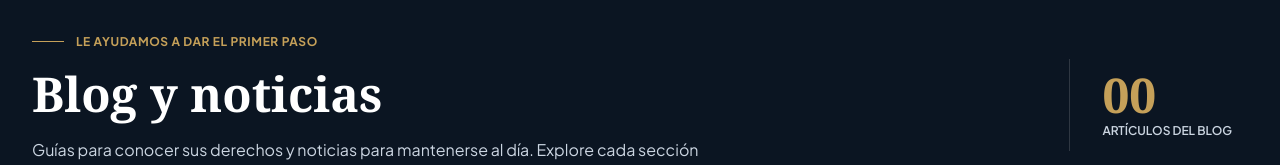
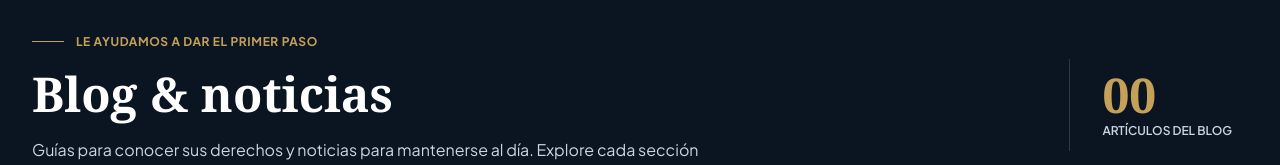
Before and after one commit to Jimenajr05/atlantica-asociados, a Next.js app in the folder frontend/: page /blog in a window 1280 px wide. Shown: the part 165-330 px from the top of the page. Built offline with nearby package versions, Linux system fonts and the light colour scheme; no server answers.

Commit message:
style: use '&' instead of 'y' in the company name

```diff
--- a/frontend/src/app/admin/blog/new/page.tsx
+++ b/frontend/src/app/admin/blog/new/page.tsx
@@ -77,7 +77,7 @@ export default function NewBlogPostPage() {
           >
             <ArrowLeft className="w-4 h-4" /> Volver al panel de administración
           </Link>
-          <span className="text-xs text-slate-500 sm:text-right">Blog y noticias · Nueva publicación</span>
+          <span className="text-xs text-slate-500 sm:text-right">Blog & noticias · Nueva publicación</span>
         </div>
 
         {errorMessage && (
--- a/frontend/src/app/admin/page.tsx
+++ b/frontend/src/app/admin/page.tsx
@@ -541,8 +541,8 @@ function AdminDashboardContent() {
               }`}
             >
               <BookOpen className={`w-4 h-4 ${activeTab === 'blog' ? 'text-dorado' : 'text-slate-400'}`} />
-              <span className="sm:hidden">Blog y noticias</span>
-              <span className="hidden sm:inline">Blog y noticias ({posts.length})</span>
+              <span className="sm:hidden">Blog & noticias</span>
+              <span className="hidden sm:inline">Blog & noticias ({posts.length})</span>
               <span className={`rounded-full px-1.5 py-0.5 text-[10px] leading-none sm:hidden ${activeTab === 'blog' ? 'bg-azul-rey/10 text-azul-rey' : 'bg-slate-100 text-slate-600'}`}>
                 {posts.length}
               </span>
@@ -806,7 +806,7 @@ function AdminDashboardContent() {
           <div className="space-y-6">
             <div className="flex flex-col sm:flex-row sm:items-center justify-between gap-3">
               <div>
-                <h2 className="text-xl font-bold text-azul-rey font-serif">Blog y noticias</h2>
+                <h2 className="text-xl font-bold text-azul-rey font-serif">Blog & noticias</h2>
                 <p className="text-xs text-slate-500">Cree, edite y publique artículos para el sitio.</p>
               </div>
 
--- a/frontend/src/app/blog/page.tsx
+++ b/frontend/src/app/blog/page.tsx
@@ -8,7 +8,7 @@ import { COMPANY, WHATSAPP_URL } from '@/content/company';
 import { PageHero } from '@/components/PageHero';
 
 export const metadata: Metadata = {
-  title: 'Blog y noticias | ATLÁNTICA & ASOCIADOS',
+  title: 'Blog & noticias | ATLÁNTICA & ASOCIADOS',
   description:
     'Guías ciudadanas, artículos de orientación y noticias de Costa Rica en un solo lugar.',
 };
@@ -39,7 +39,7 @@ export default async function BlogIndexPage({
     <div className="space-y-6 sm:space-y-8 lg:space-y-12 pb-10 sm:pb-12 lg:pb-16 bg-[#fafafc]">
       <PageHero
         eyebrow={COMPANY.tagline}
-        title="Blog y noticias"
+        title="Blog & noticias"
         description="Guías para conocer sus derechos y noticias para mantenerse al día. Explore cada sección según lo que necesite."
         asideValue={String(totalPosts).padStart(2, '0')}
         asideLabel={category === 'noticias' ? 'noticias publicadas' : 'artículos del blog'}
@@ -47,7 +47,7 @@ export default async function BlogIndexPage({
 
       {/* Listado de Artículos */}
       <section id="publicaciones" className="max-w-7xl mx-auto px-4 sm:px-6 lg:px-8 scroll-mt-24">
-        <nav aria-label="Secciones de Blog y noticias" className="mb-6 grid grid-cols-2 gap-1 rounded-2xl border border-slate-200 bg-slate-100 p-1 sm:max-w-md">
+        <nav aria-label="Secciones de Blog & noticias" className="mb-6 grid grid-cols-2 gap-1 rounded-2xl border border-slate-200 bg-slate-100 p-1 sm:max-w-md">
           {(['blog', 'noticias'] as const).map((type) => (
             <Link key={type} href={`/blog?category=${type}#publicaciones`} aria-current={category === type ? 'page' : undefined} className={`flex min-h-12 min-w-0 items-center justify-center gap-2 rounded-xl px-3 py-3 text-sm font-bold transition-colors ${category === type ? 'bg-azul-rey text-white shadow-sm' : 'text-slate-600 hover:bg-white'}`}>
               {type === 'blog' ? 'Blog' : 'Noticias'}
--- a/frontend/src/app/page.tsx
+++ b/frontend/src/app/page.tsx
@@ -295,7 +295,7 @@ export default async function HomePage() {
           <div className="flex flex-col md:flex-row md:items-end justify-between gap-4 mb-8">
             <div>
               <span className="text-xs font-bold uppercase tracking-wider text-azul-rey bg-azul-rey/5 px-3 py-1 rounded-full inline-block mb-2">
-                Blog y noticias
+                Blog & noticias
               </span>
               <h2 className="text-2xl sm:text-3xl font-bold text-azul-rey">
                 Orientación ciudadana y actualidad
@@ -305,7 +305,7 @@ export default async function HomePage() {
               href="/blog"
               className="inline-flex items-center gap-1.5 text-sm font-bold text-azul-rey hover:text-dorado-hover transition-colors"
             >
-              <span>Ver blog y noticias</span>
+              <span>Ver blog & noticias</span>
               <ArrowRight className="w-4 h-4" />
             </Link>
           </div>
--- a/frontend/src/components/Footer.tsx
+++ b/frontend/src/components/Footer.tsx
@@ -84,7 +84,7 @@ export function Footer() {
               </li>
               <li>
                 <Link href="/blog" className="hover:text-dorado transition-colors">
-                  Blog y noticias
+                  Blog & noticias
                 </Link>
               </li>
               <li>
```
